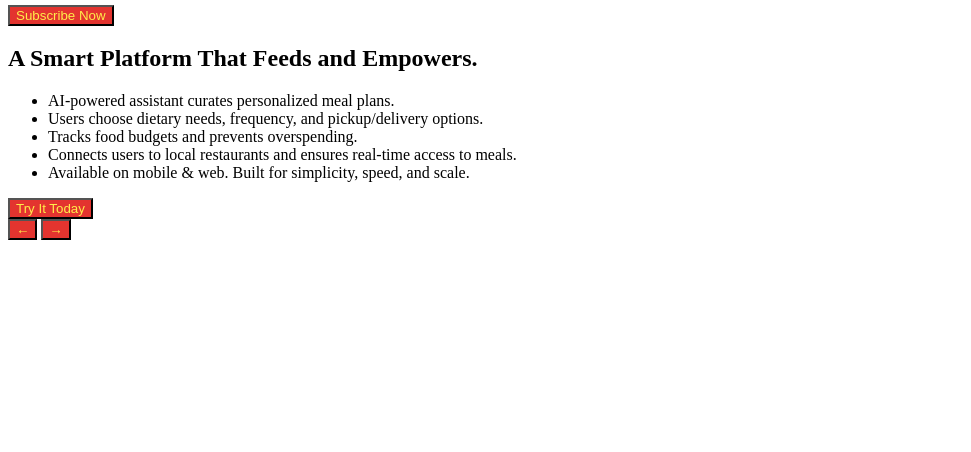
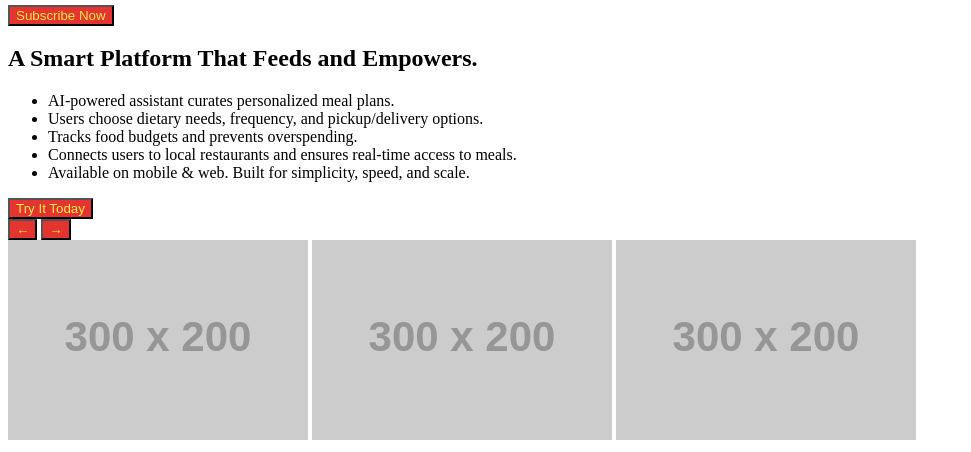
Before and after one commit to Keith-koki77/Budget_app, a Flask app: page / in a window 1280 px wide. Shown: the part 514-966 px from the top of the page, without its empty margins (0-971 px from the left). Before the commit the page ends 754 px from the top, so only its background shows below. Run offline with Flask 3, Linux system fonts and the light colour scheme; grey boxes labelled with a size stand in for pictures from a placeholder-image service; some libraries are stand-ins or nearby versions.

Commit message:
image section created & updated

```diff
--- a/backend/templates/landing.html
+++ b/backend/templates/landing.html
@@ -85,5 +85,15 @@
                 <button id="next" class="bg-brand-red text-brand-yellow p-2 rounded-full hover:opacity-90">&rarr;</button>
             </div>
         </section>
+
+        <!--Image Section (Product Visual)-->
+        <section class="container mx-auto my-12 px-4">
+            <div class="flex flex-col md:flex-row items-center justify-center gap-8">
+              <img src="https://via.placeholder.com/300x200.png?text=Product+Image+1" alt="Product Image 1" class="rounded shadow-lg">
+              <img src="https://via.placeholder.com/300x200.png?text=Product+Image+2" alt="Product Image 2" class="rounded shadow-lg">
+              <img src="https://via.placeholder.com/300x200.png?text=Product+Image+3" alt="Product Image 3" class="rounded shadow-lg">
+            </div>
+        </section>
+
     </body>
 </html>
```
